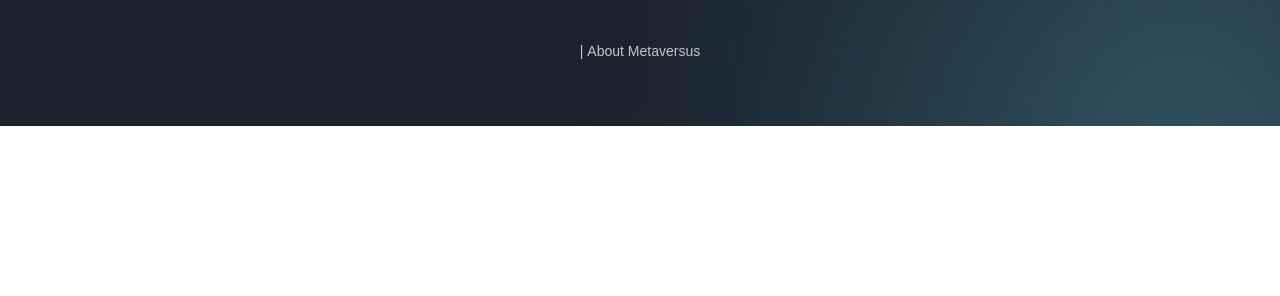
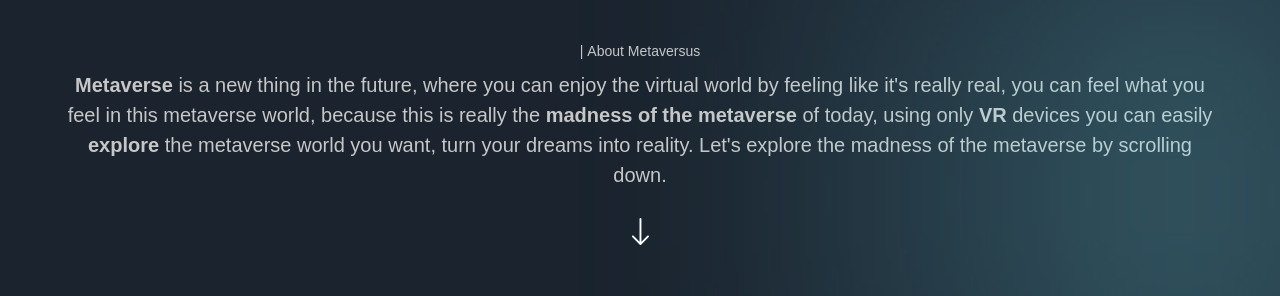
Before and after one commit to araf821/Next-13-Tutorial, a Next.js app: page / in a window 1280 px wide. Shown: the part 1127-1423 px from the top of the page. Before the commit the page ends 1253 px from the top, so only its background shows below. Built offline with nearby package versions, Linux system fonts and the light colour scheme; a web font is replaced by a local one.

Commit message:
implemented about section

```diff
--- a/components/About.tsx
+++ b/components/About.tsx
@@ -19,6 +19,28 @@ const About = () => {
         className={`${styles.innerWidth} mx-auto ${styles.flexCenter} flex-col`}
       >
         <TypingText title="| About Metaversus" textStyles="text-center" />
+
+        <motion.p
+          variants={fadeIn("up", "tween", 0.2, 1)}
+          className="mt-2 font-normal sm:text-8 text-[20px] text-center text-secondary-white"
+        >
+          <span className="font-extrabold">Metaverse</span> is a new thing in
+          the future, where you can enjoy the virtual world by feeling like
+          it&apos;s really real, you can feel what you feel in this metaverse
+          world, because this is really the{" "}
+          <span className="font-extrabold">madness of the metaverse</span> of
+          today, using only <span className="font-extrabold">VR</span> devices
+          you can easily <span className="font-extrabold">explore</span> the
+          metaverse world you want, turn your dreams into reality. Let&apos;s
+          explore the madness of the metaverse by scrolling down.
+        </motion.p>
+
+        <motion.img
+          variants={fadeIn("up", "tween", 0.3, 1)}
+          src="/arrow-down.svg"
+          alt="arrow down"
+          className="w-[18px] h-[28px] object-contain mt-[28px]"
+        />
       </motion.div>
     </section>
   );
--- a/utils/motion.ts
+++ b/utils/motion.ts
@@ -14,7 +14,7 @@ export const navVariants = {
     transition: {
       type: "spring",
       stiffness: 80,
-      delay: 1,
+      delay: 0.3,
     },
   },
 };
```
